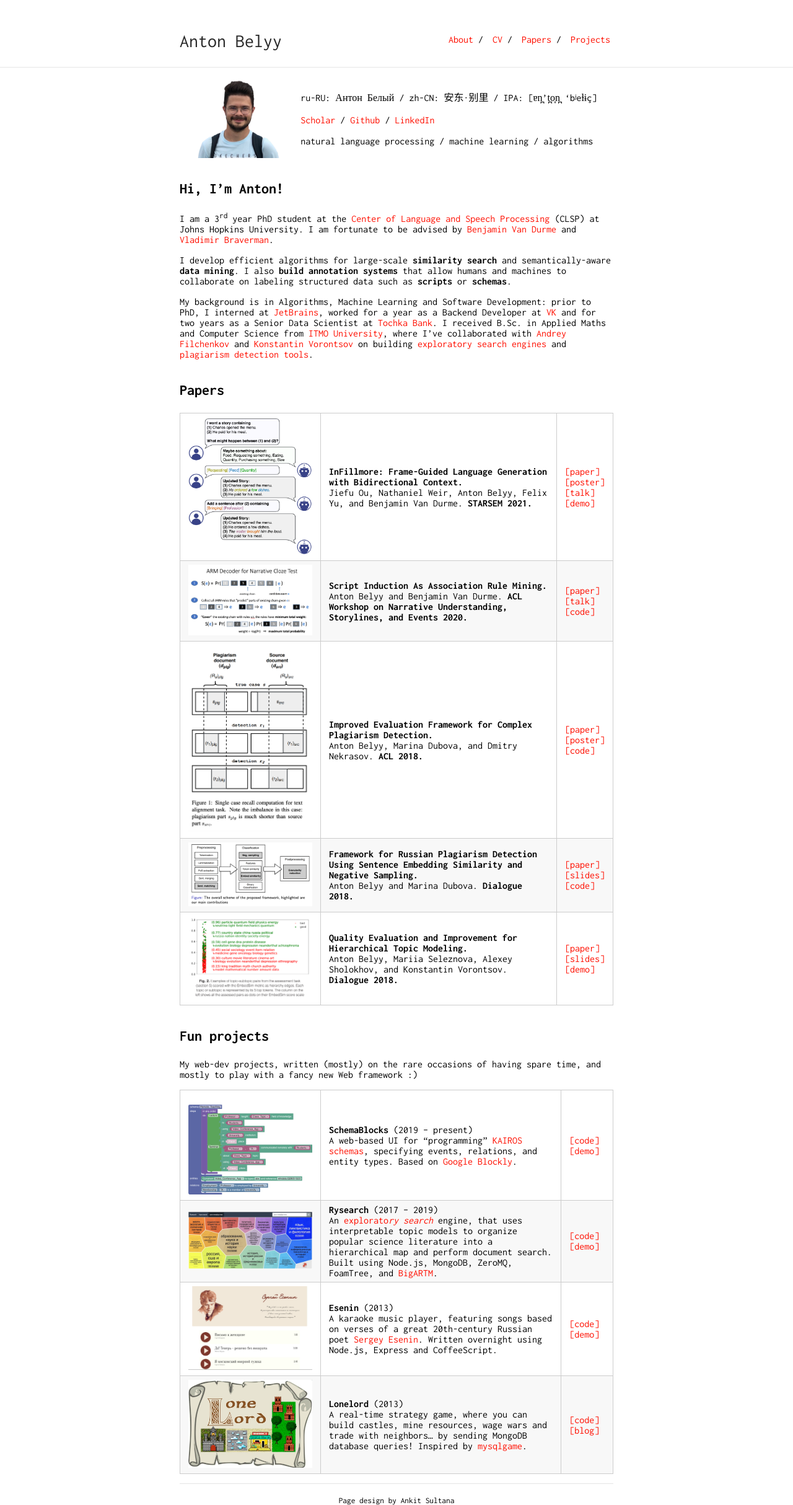
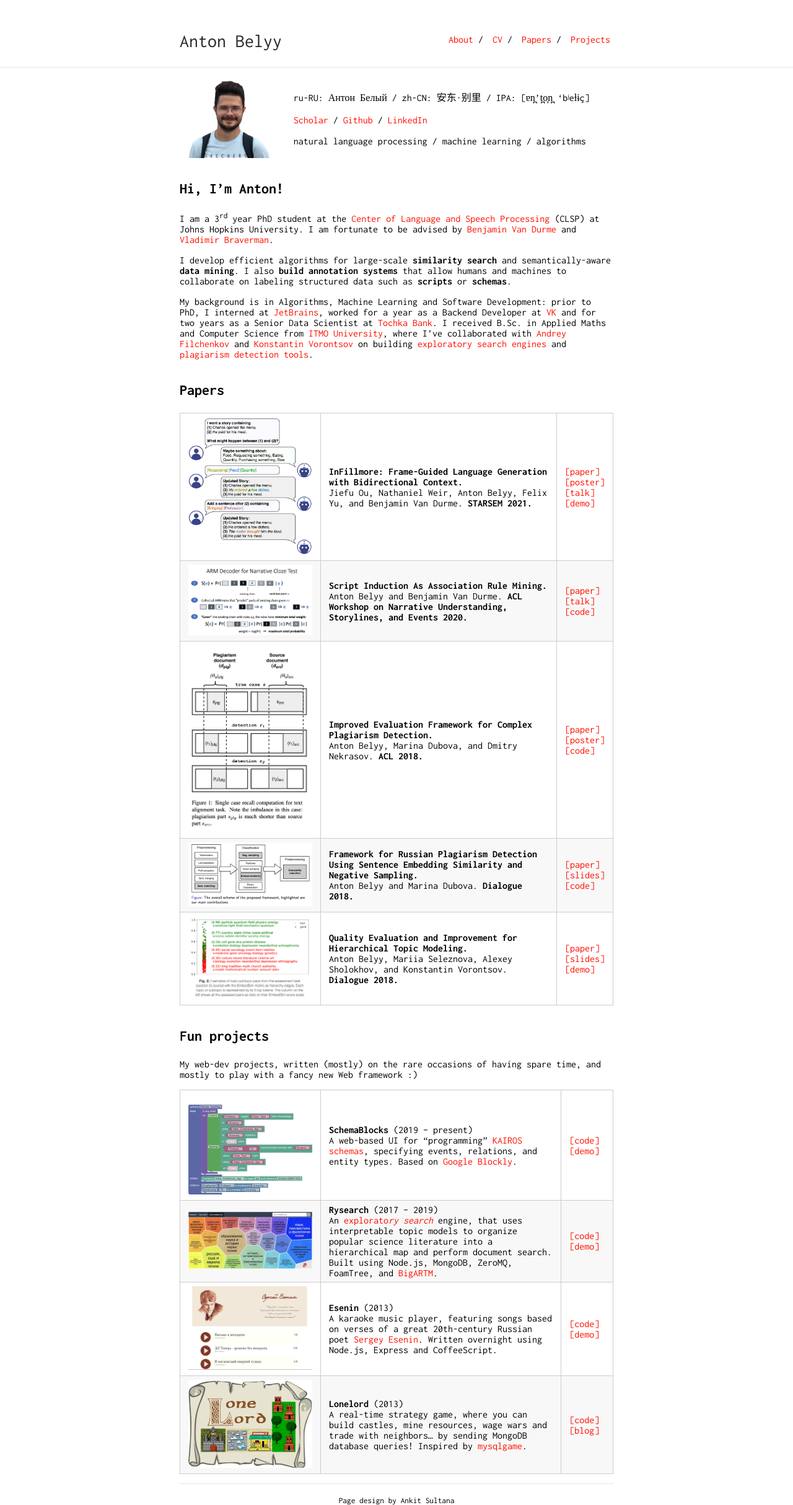
Before and after one commit to AVBelyy/AVBelyy.github.io, a Jekyll site: the page built from index.md, in a window 1280 px wide. Shown: the whole page at 62% size. Built offline with Jekyll 4.4.1, drawn with Linux system fonts in a browser that asks for light colours.

Commit message:
Update typography.scss

```diff
--- a/_sass/typography.scss
+++ b/_sass/typography.scss
@@ -44,7 +44,7 @@
         width: $image-width;
         height: $image-height;
         position: relative;
-        margin: 0 20px 0 25px;
+        margin: 0 20px 0 10px;
         float: left;
         border-radius: 0%;
         p & {
```
